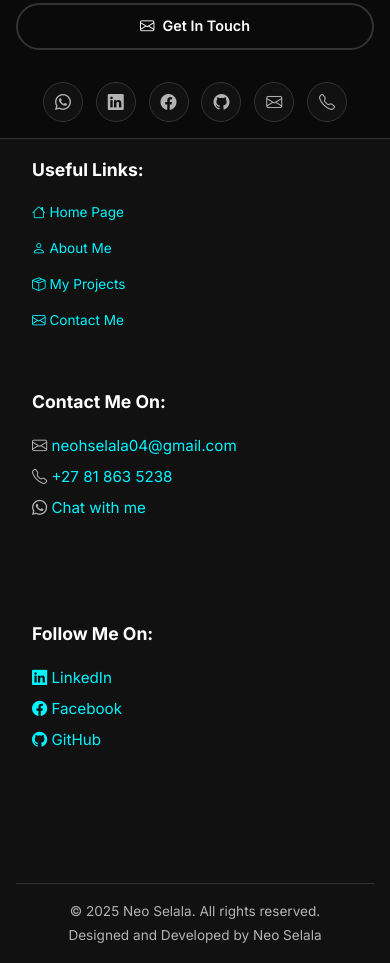
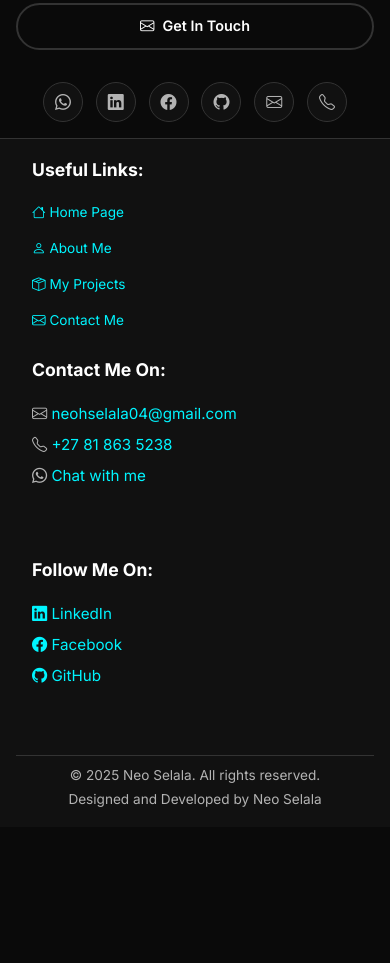
Before and after one commit to neohselala/NeohSelala, a plain HTML site: page index.html in a window 390 px wide. Shown: the part 774-1737 px from the top of the page. After the commit the page ends 1601 px from the top, so only its background shows below. Drawn offline with nearby package versions, Linux system fonts and the light colour scheme.

Commit message:
Update styles.css

```diff
--- a/styles.css
+++ b/styles.css
@@ -250,6 +250,7 @@
     .profile-card:hover {
       transform: translateY(-10px);
     }
+
 
 .profile-photo{
   width: 100%;
@@ -557,13 +558,13 @@
         flex-direction: column;
         align-items: flex-start;
         text-align: left;
-       padding-left:1rem;
-       pading-right:1rem
+        padding-left: 1rem;
+        padding-right: 1rem;
       }
 
       .footer-column {
         margin-bottom: 2rem;
-       width:100%
+        width:100%;
       }
     }
 
@@ -722,17 +723,30 @@
       footer ul li, footer p{
         font-size: 0.85rem;
       }
-        .footer-sections {
+       .footer-sections {
         flex-direction: column;
         align-items: flex-start;
         text-align: left;
         padding-left: 1rem;
         padding-right: 1rem;
+        gap:0;
+        margin-bottom: 0;
       }
 
       .footer-column {
-        margin-bottom: 2rem;
+        margin-bottom: 0;
         width:100%;
+        padding-bottom: 0;
+      }
+      .footer-column:last-child{
+        margin-bottom: 0;
+      }
+      .footer-bottom{
+        margin-top:0;
+        padding-top: 0.2rem;
+      }
+      .footer-social-icons {
+         margin-top: 0.3rem;
       }
 
     }
@@ -790,12 +804,14 @@ footer {
   justify-content: space-between;
   text-align: left;
   gap: 0;
-  margin-bottom: 2rem;
+  margin-bottom: 0;
 }
 
 .footer-column {
   flex: 1 1 200px;
   min-width: 200px;
+  margin: 0;
+  margin-bottom: 0;
 }
 
 .footer-column h4 {
@@ -834,7 +850,8 @@ footer {
 .footer-bottom {
   text-align: center;
   border-top: 1px solid var(--border-color);
-  padding-top: 1rem;
+  padding-top: 0.5rem;
+  margin-top: 0;
   font-size: 0.9rem;
   color: var(--text-secondary);
 }
```
